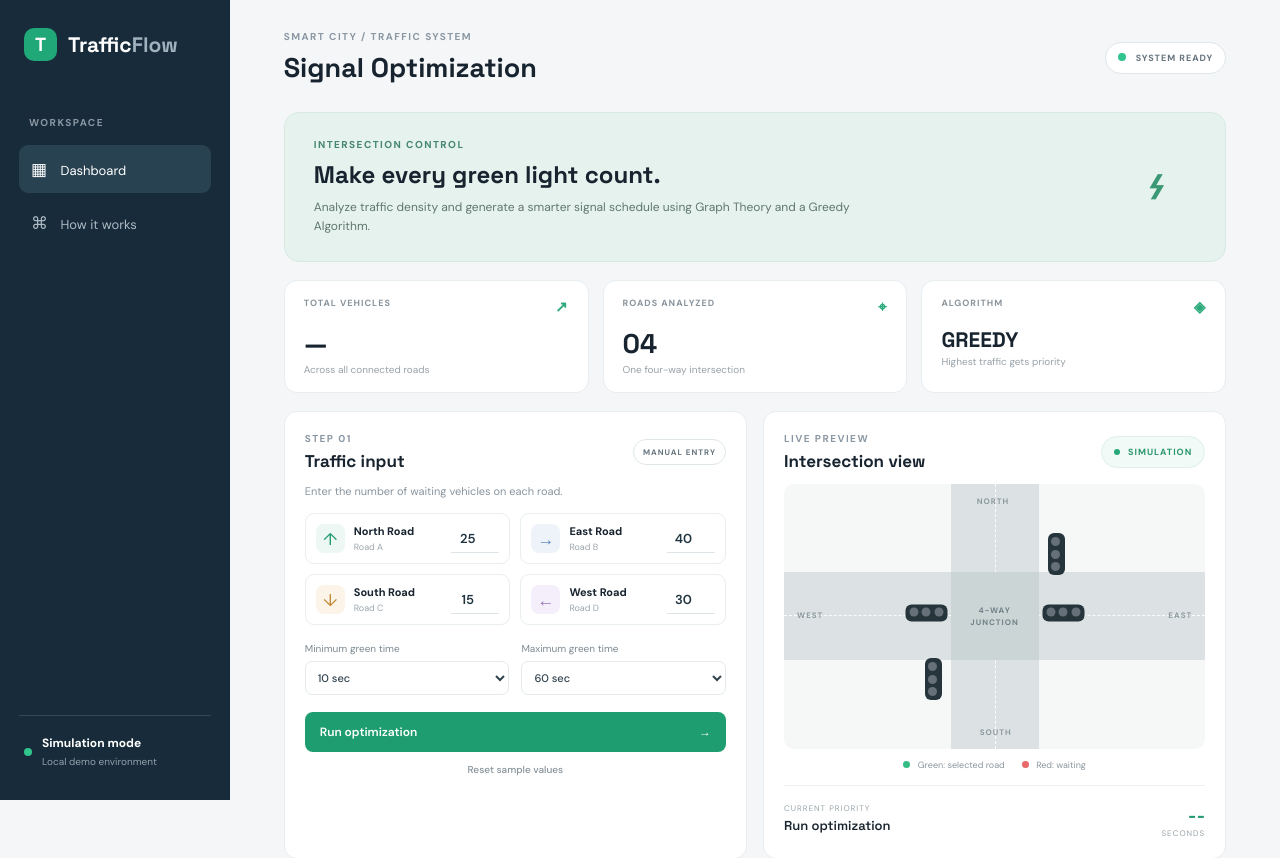
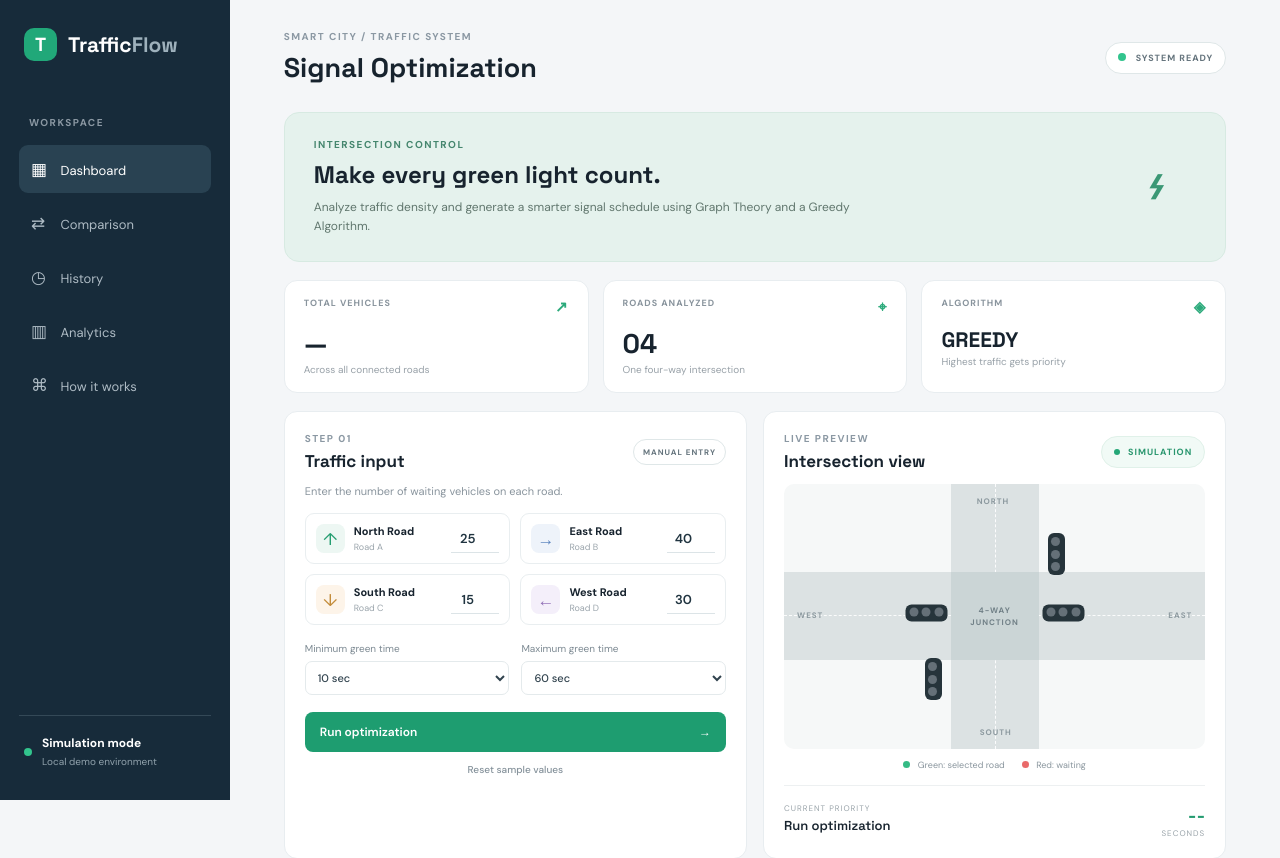
Before and after one commit to LakshSamkaria/Traffic-Signal-Optimization, a Flask app: page / in a window 1280 px wide. Shown: the top 858 px of the page. Run offline with Flask 3, Linux system fonts and the light colour scheme; data that the repository does not hold is empty.

Commit message:
Load chart library before dashboard scripts and add feature navigation

```diff
--- a/templates/index.html
+++ b/templates/index.html
@@ -15,6 +15,9 @@
       <div class="brand"><div class="brand-mark">T</div><span>Traffic<span class="brand-light">Flow</span></span></div>
       <div class="side-label">WORKSPACE</div>
       <a class="nav-item active" href="#"><span>▦</span> Dashboard</a>
+      <a class="nav-item" href="#comparison"><span>⇄</span> Comparison</a>
+      <a class="nav-item" href="#history"><span>◷</span> History</a>
+      <a class="nav-item" href="#analytics"><span>▥</span> Analytics</a>
       <a class="nav-item" href="#how-it-works"><span>⌘</span> How it works</a>
       <div class="sidebar-bottom">
         <div class="status-dot"></div>
@@ -112,7 +115,7 @@
 
     </main>
   </div>
+  <script src="https://cdn.jsdelivr.net/npm/chart.js"></script>
   <script src="{{ url_for('static', filename='script.js') }}"></script>
-<script src="https://cdn.jsdelivr.net/npm/chart.js"></script>
 </body>
 </html>
```
